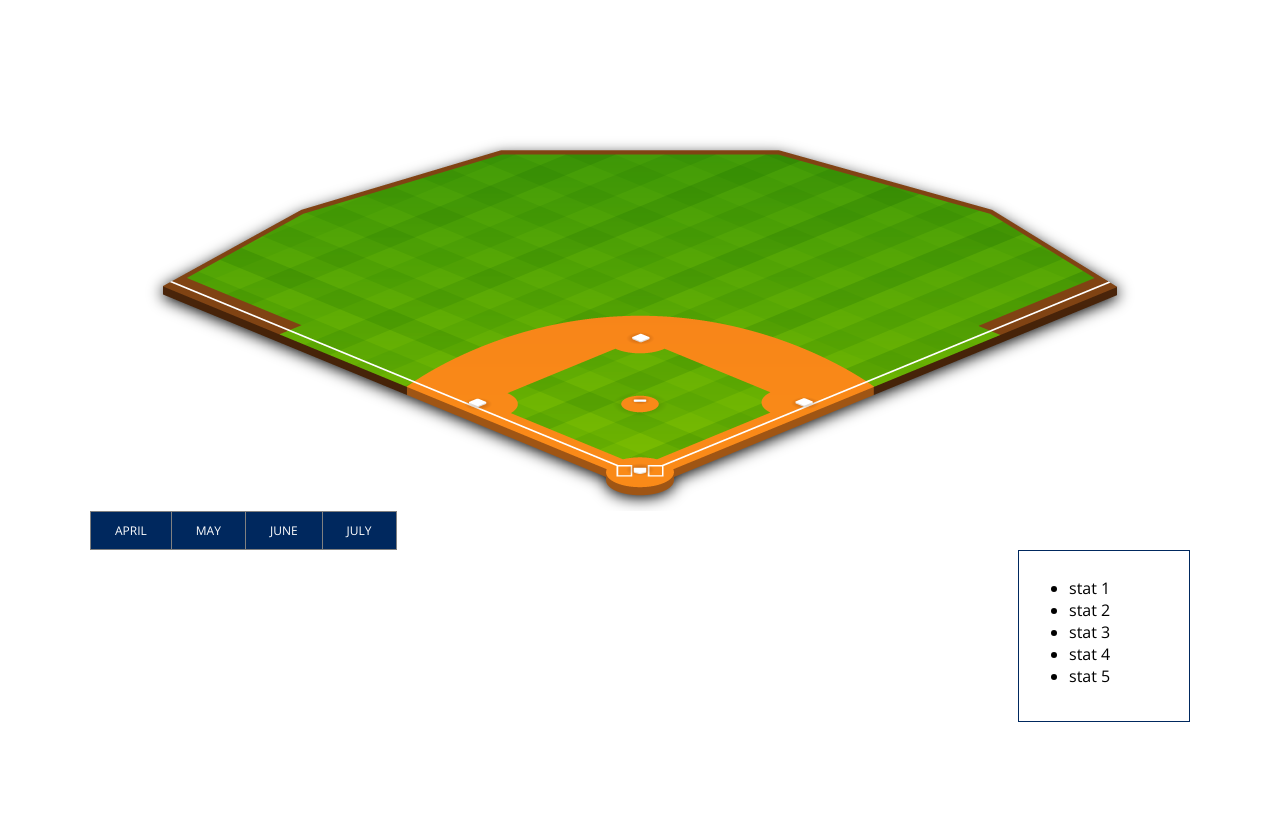
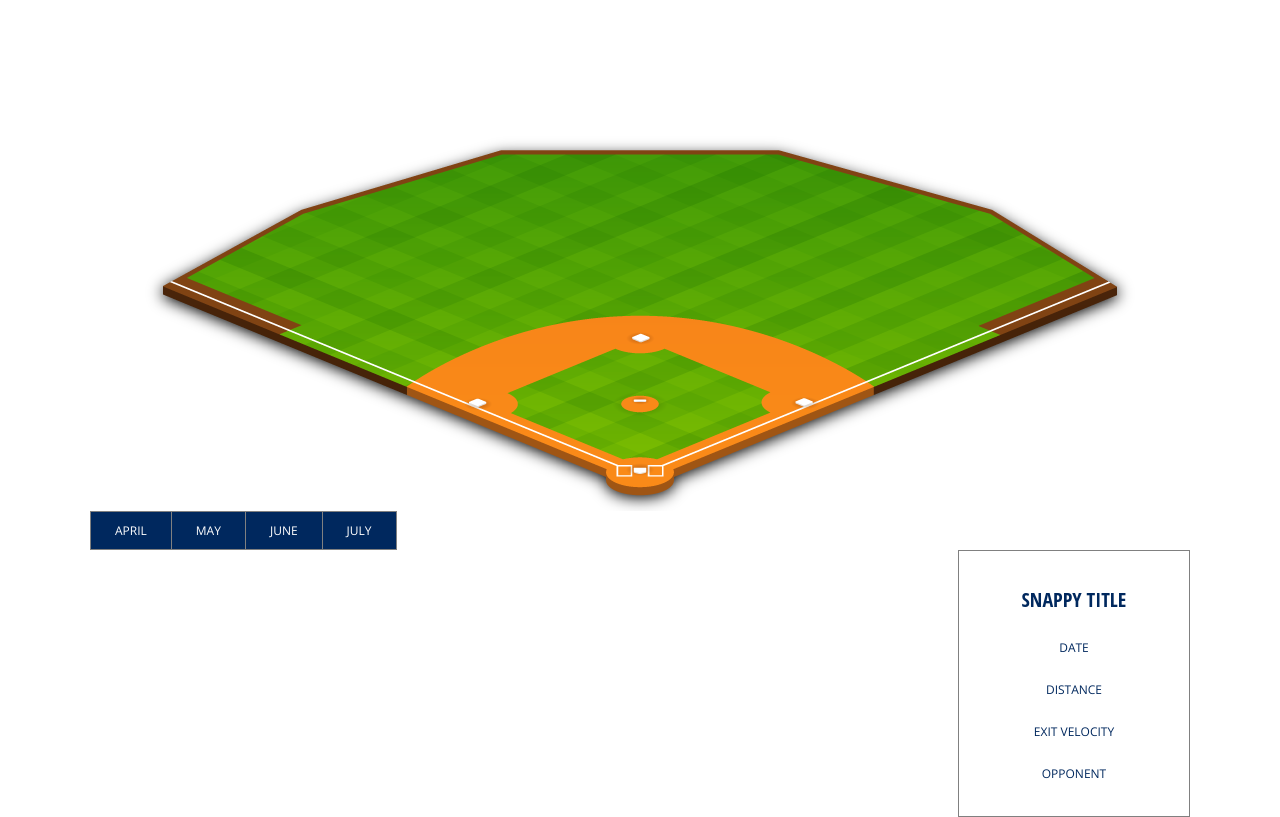
Before and after one commit to nydailynews/aaron-judge-home-runs, a PHP site: page / in a window 1280 px wide. Shown: the part 854-1671 px from the top of the page. Before the commit the page ends 1576 px from the top, so only its background shows below. Run offline with PHP 8.4, Linux system fonts and the light colour scheme; some libraries are stand-ins or nearby versions.

Commit message:
css updates

```diff
--- a/www/css/style.css
+++ b/www/css/style.css
@@ -3,12 +3,12 @@ article {
     margin: auto;
 }
 
-article img {
+img {
     margin: auto;
     display: block;
 }
 
-article p {
+p {
     font-family: 'PT Serif', serif;
     font-size: 20px;
     line-height: 30px;
@@ -19,6 +19,14 @@ h1 {
     font-size: 60px;
     color: #00285E;
     margin: 40px auto;
+    text-align: center;
+    text-transform: uppercase;
+}
+
+h3 {
+    font-family: 'Open Sans Condensed', sans-serif;
+    font-size: 20px;
+    color: #00285E;
     text-align: center;
     text-transform: uppercase;
 }
@@ -57,13 +65,19 @@ h1 {
 }
 
 .stats {
-    width: 150px;
-    height: 150px;
-    border: 1.5px solid #00285E;
+    width: 200px;
+    height: auto;
+    border: 1px solid #808080;
+    color: #00285E;
+    float: right;
+    padding: 15px;
+}
+
+.stats p {
     font-family: 'Open Sans', sans-serif;
-    float: right;
-    margin: auto;
-    padding: 10px;
+    font-size: 12px;
+    text-transform: uppercase;
+    text-align: center;
 }
 
 @media only screen and (min-width: 320px) and (max-width: 1100px) {
@@ -72,7 +86,7 @@ h1 {
     }
 
     article img {
-        width: 95%;
+        width: 100%;
     }
 
     h1 {
--- a/www/index.html
+++ b/www/index.html
@@ -1,7 +1,7 @@
 <!DOCTYPE html>
 <html lang="en">
 <head>
-    <title>404 - Page Not Found</title>
+    <title>Aaron Judge is a home-run machine by the NY Daily News</title>
     <link rel="icon" type="image/png" href="http://interactive.nydailynews.com/favicons.png">
     <!-- DEFAULT -->
     <meta http-equiv="Content-Type" content="text/html; charset=UTF-8">
@@ -13,26 +13,26 @@
     <meta http-equiv="X-UA-Compatible" content="IE=Edge" />
 
     <!-- TITLES-->
-    <meta property="og:title" content='Interactive - 404 - Page Not Found' />
-    <meta name="twitter:title" content='Interactive - 404 - Page Not Found'/>
+    <meta property="og:title" content='Interactive - Aaron Judge: Home Run Machine' />
+    <meta name="twitter:title" content='Interactive - Aaron Judge: Home Run Machine'/>
 
     <!-- DESCRIPTION-->
-    <meta name="description" content="New York Daily News Interactive 404 page" />
-    <meta property="og:description" content="New York Daily News Interactive 404 page" />
-    <meta name="twitter:description" content="New York Daily News Interactive 404 page" />
+    <meta name="description" content="Aaron Judge: Home Run Machine" />
+    <meta property="og:description" content="Aaron Judge: Home Run Machine" />
+    <meta name="twitter:description" content="Aaron Judge: Home Run Machine" />
 
     <!-- KEYWORD -->
-    <meta name="keywords" content="404,error,page not found,daily news" />
-    <meta name="news_keywords" content="404,error,page not found,daily news" />
+    <meta name="keywords" content="aaron judge,yankees,home runs,daily news" />
+    <meta name="news_keywords" content="aaron judge,yankees,home runs,daily news" />
 
     <!-- LINK -->
-    <link rel="canonical" href="http://interactive.nydailynews.com/404/">
-    <meta property="og:url" content="http://interactive.nydailynews.com/404/" />
-    <meta name="twitter:url" content="http://interactive.nydailynews.com/404/">
+    <link rel="canonical" href="http://interactive.nydailynews.com/project/judge-homers/">
+    <meta property="og:url" content="http://interactive.nydailynews.com/project/judge-homers" />
+    <meta name="twitter:url" content="http://interactive.nydailynews.com/project/judge-homers">
 
     <!-- THUMBNAIL IMAGE-->
-    <meta property="og:image" content="http://interactive.nydailynews.com/404/img/404-roadclose.jpg" />
-    <meta name="twitter:image:src" content="http://interactive.nydailynews.com/404/img/404-roadclose.jpg" />
+    <meta property="og:image" content="http://interactive.nydailynews.com/project/judge-homers/img/aaron-judge.jpg" />
+    <meta name="twitter:image:src" content="http://interactive.nydailynews.com/project/judge-homers/img/aaron-judge.jpg" />
     <meta property="og:image:width" content="500" />
     <meta property="og:image:height" content="662" />
 
@@ -41,13 +41,13 @@
         {
             "@context": "http://schema.org",
             "@type": "NewsArticle",
-            "headline": "Interactive - 404 - Page Not Found",
-            "url": "http://interactive.nydailynews.com/404/",
-            "thumbnailUrl": "http://interactive.nydailynews.com/404/img/IMGNAME.jpg",
-            "dateCreated": "2017-06-21T11:00:00Z",
+            "headline": "Interactive - Aaron Judge: Home Run Machine",
+            "url": "http://interactive.nydailynews.com/project/judge-homers",
+            "thumbnailUrl": "http://interactive.nydailynews.com/project/judge-homers/img/aaron-judge.jpg",
+            "dateCreated": "2017-07-10T11:00:00Z",
             "articleSection": "Interactive",
-            "creator": ["Interactive", "Kelli R. Parker"],
-            "keywords": ["interactive","error","404","page not found"]
+            "creator": ["Interactive", "Joe Murphy", "Kelli R. Parker"],
+            "keywords": ["interactive","aaron judge", "yankees", "home run"]
         }
     </script>
     <!-- NO NEED TO FILL -->
@@ -92,8 +92,8 @@
         "targetPath": document.location.pathname
     };
     var nydnDO = [ {
-            'title':'xxxPage Not Foundxxx',
-            'link':'http://interactive.nydailynews.com/404/',
+            'title':'xxxAaron Judge: Home Run Machinexxx',
+            'link':'http://interactive.nydailynews.com/project/judge-homers/',
             'p_type':'interactive',
             'section':'interactive' } ];
     </script>
@@ -205,13 +205,11 @@
             <button>july</button>
         </div>
         <div class="stats">
-            <ul>
-                <li>stat 1</li>
-                <li>stat 2</li>
-                <li>stat 3</li>
-                <li>stat 4</li>
-                <li>stat 5</li>
-            </ul>
+            <h3>snappy title</h3>
+            <p>date</p>
+            <p>distance</p>
+            <p>exit velocity</p>
+            <p>opponent</p>
         </div>
     </div>
 </article>
@@ -220,7 +218,6 @@
 </main>
         <!-- CUSTOM CSS GOES HERE-->
     <link rel="stylesheet" type="text/css" href="css/style.css">
-
 
   </div>
 
```
